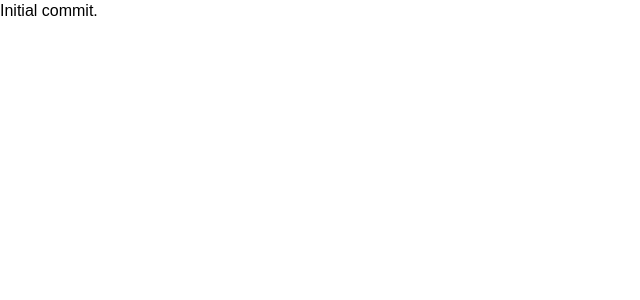
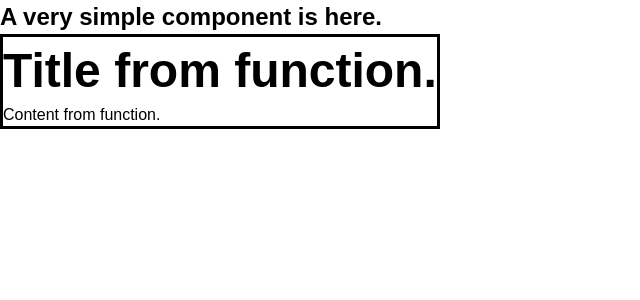
Before and after one commit to BaduraMike/playground-contactlist, a React (Create React App) app: page / in a window 1280 px wide. Shown: the top 300 px of the page, without its empty margins (0-640 px from the left). Built offline with nearby package versions, Linux system fonts and the light colour scheme.

Commit message:
Add basic components.

```diff
--- a/src/App.js
+++ b/src/App.js
@@ -1,12 +1,32 @@
 import React from 'react';
 import './App.css';
+
+import SimpleComponent from "./trial-components/SimpleComponent";
+import ComponentWithProps from "./trial-components/ComponentWithProps";
 
 function App() {
     return (
         <div className="App">
-            Initial commit.
+            <SimpleComponent/>
+            <ComponentWithProps title={TitleFunc()} content={ContentFunc()}/>
         </div>
     );
 }
 
+function TitleFunc() {
+    return (
+        <h2>
+            Title from function.
+        </h2>
+    );
+}
+
+function ContentFunc() {
+    return (
+        <p>
+            Content from function.
+        </p>
+    );
+}
+
 export default App;
--- /dev/null
+++ b/src/trial-components/ComponentWithProps.js
@@ -0,0 +1,14 @@
+import React from 'react';
+
+function ComponentWithProps({title = "Default Title.", content = "Default Content."}) {
+    return (
+        <div>
+            <dialog open>
+                <h1>{title}</h1>
+                <p>{content}</p>
+            </dialog>
+        </div>
+    );
+}
+
+export default ComponentWithProps;
--- /dev/null
+++ b/src/trial-components/SimpleComponent.js
@@ -0,0 +1,11 @@
+import React from 'react';
+
+function SimpleComponent() {
+    return(
+        <div>
+            <h2>A very simple component is here.</h2>
+        </div>
+    );
+}
+
+export default SimpleComponent;
```
